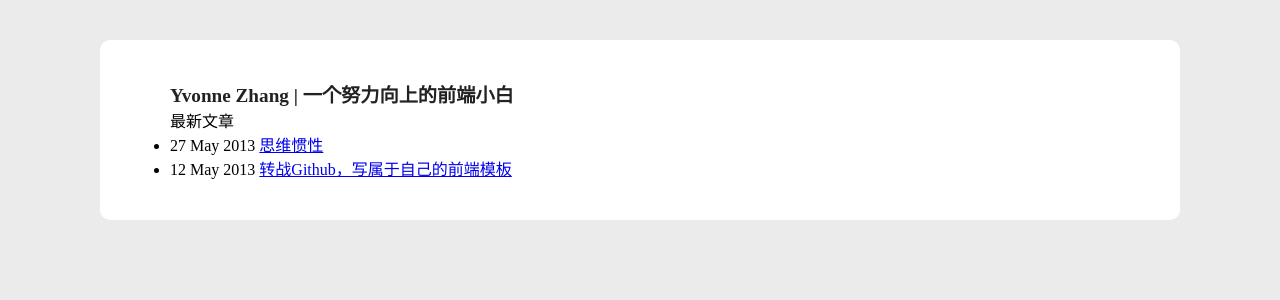
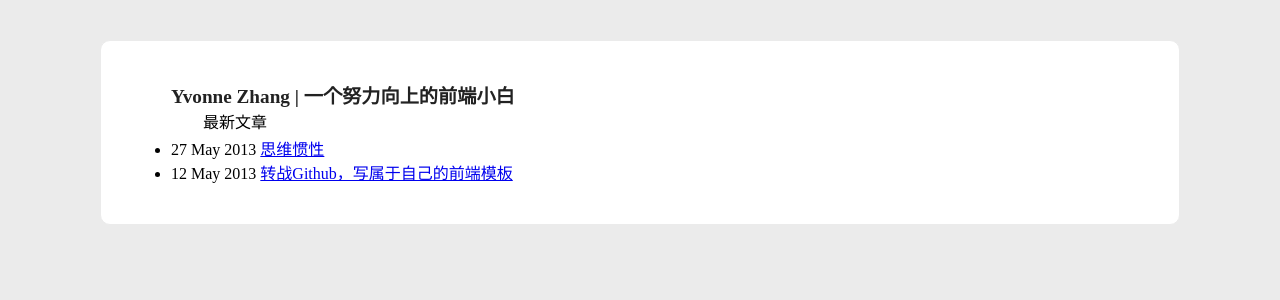
Before and after one commit to fcrosfly/myblog, a Jekyll site: the page built from index.html, in a window 1280 px wide. Shown: the top 300 px of the page. Built offline with Jekyll 4.4.1, drawn with Linux system fonts in a browser that asks for light colours.

Commit message:
Update style.css

```diff
--- a/css/style.css
+++ b/css/style.css
@@ -45,6 +45,7 @@ div#page{
 	background-color: #fff;
 	padding: 40px 70px;
 	border-radius: 10px;
+	border:1px solid #ebebeb;
 }
 
 article,
@@ -73,3 +74,9 @@ h1 {
 h2 {
 	font-size: 1.2em;
 }
+
+p{
+    line-height: 1.7em;
+    text-indent: 2em;
+    font-family: 'Microsoft Yahei', 'Microsoft Jhenghei', STHeiti, PMingLiU, Simsun;
+}
```
